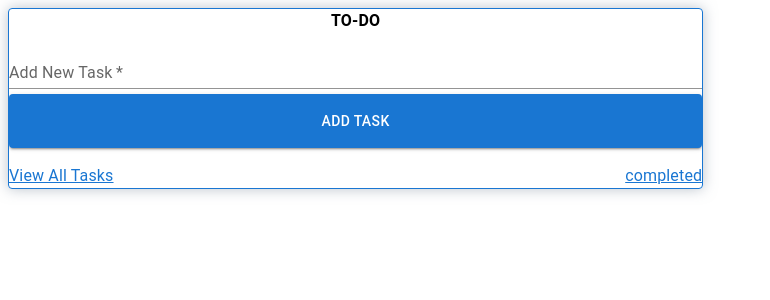
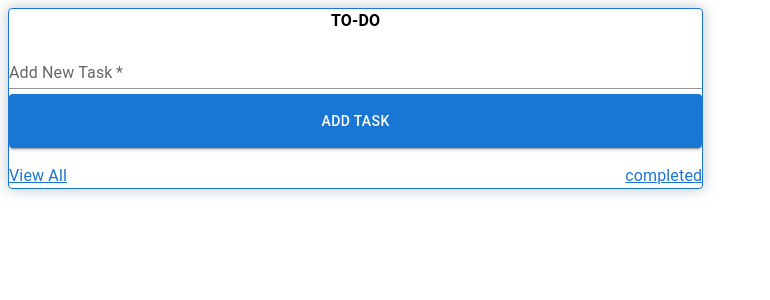
Before and after one commit to Tanaka785/Django-React-ToDoApp, a React app in the folder frontend/: page / in a window 1280 px wide. Shown: the top 300 px of the page, without its empty margins (0-770 px from the left). Built offline with nearby package versions, Linux system fonts and the light colour scheme; no server answers; the HTML template or start-up script is replaced by a standard one.

Commit message:
changes the link to View ALl

```diff
--- a/frontend/src/components/Homepage.js
+++ b/frontend/src/components/Homepage.js
@@ -237,7 +237,7 @@ export default class Homepage extends Component {
               sx={{ color: "primary.main" }}
               state={{ type: "Active" }}
             >
-              View All Tasks
+              View All
             </Typography>
           </Grid2>
           <Grid2 xs={6}>
```
